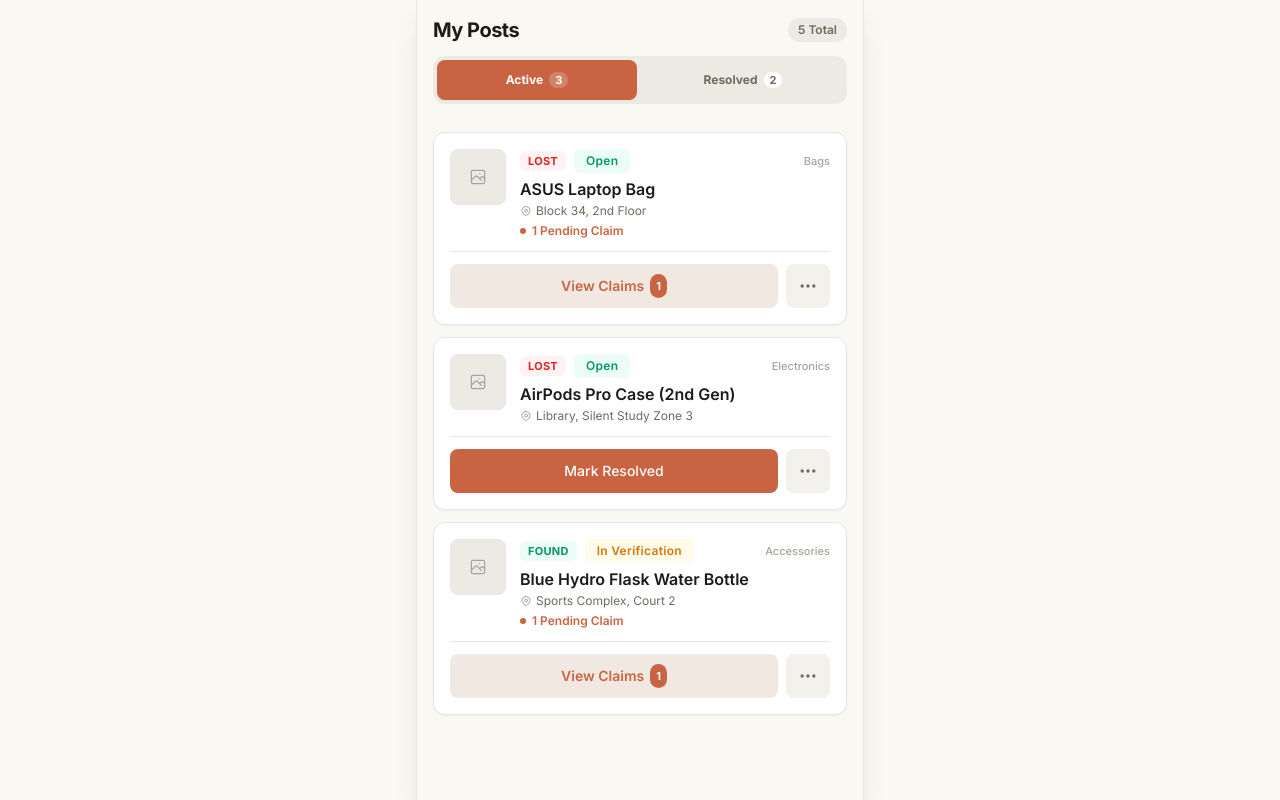
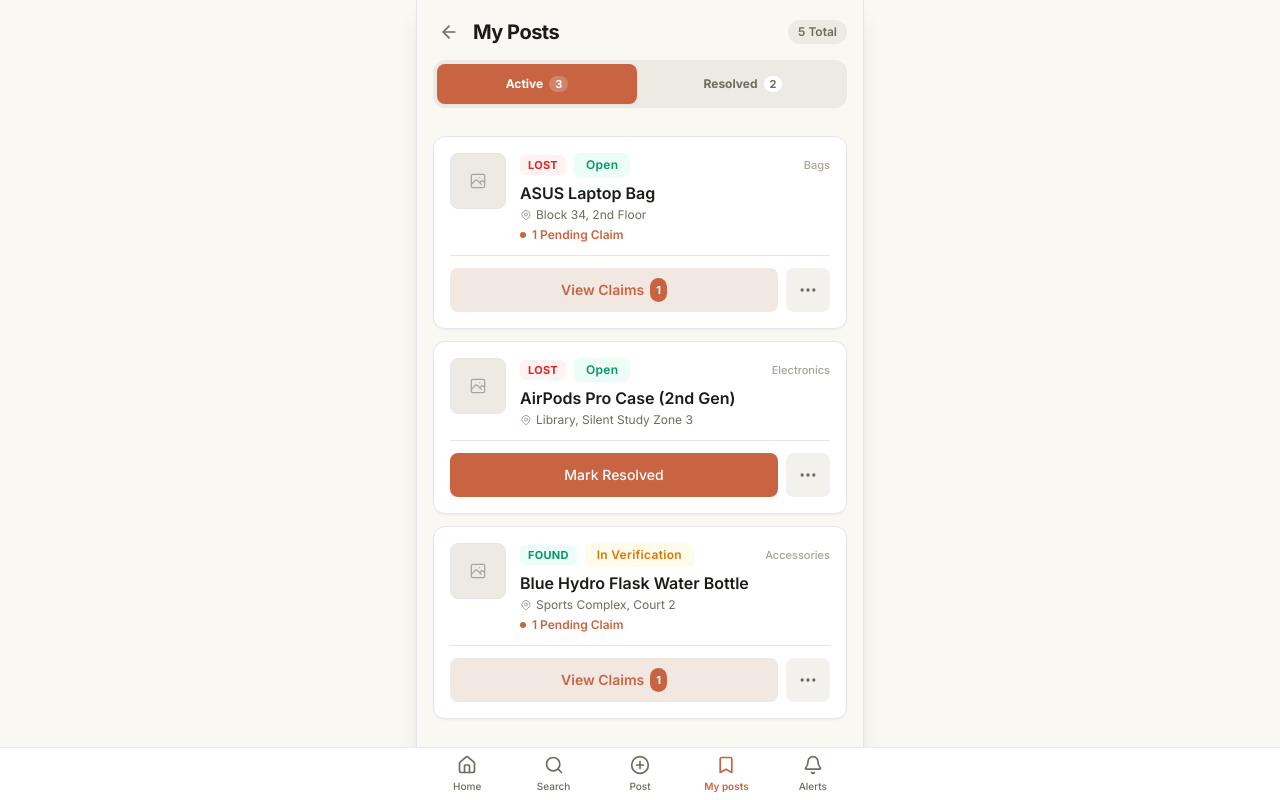
Before and after one commit to prakharsaraswat258-cyber/trail, a Next.js app: page /my-posts in a window 1280 px wide. Built offline with nearby package versions, Linux system fonts and the light colour scheme.

Commit message:
fix: wire My Posts navigation link in BottomNav and add return navigation

```diff
--- a/app/my-posts/page.js
+++ b/app/my-posts/page.js
@@ -1,6 +1,9 @@
 'use client';
 
 import React, { useState, useEffect } from 'react';
+import Link from 'next/link';
+import { ArrowLeft } from 'lucide-react';
+import { BottomNav } from '@/components/browse/BottomNav';
 import PostCard from './components/PostCard';
 import SkeletonCard from './components/SkeletonCard';
 import ConfirmDialog from './components/ConfirmDialog';
@@ -247,9 +250,18 @@ export default function MyPostsPage() {
           }`}
         >
           <div className="flex items-center justify-between gap-3 mb-3">
-            <h1 className="text-xl font-bold text-[#1C1B18] tracking-tight">
-              My Posts
-            </h1>
+            <div className="flex items-center gap-2">
+              <Link
+                href="/browse"
+                aria-label="Back to browse"
+                className="w-8 h-8 rounded-full flex items-center justify-center text-[#6E6B5F] hover:text-[#1C1B18] hover:bg-[#ECEAE2] transition-colors"
+              >
+                <ArrowLeft className="w-5 h-5" />
+              </Link>
+              <h1 className="text-xl font-bold text-[#1C1B18] tracking-tight">
+                My Posts
+              </h1>
+            </div>
             <span className="text-xs font-semibold text-[#6E6B5F] bg-[#ECEAE2] px-2.5 py-1 rounded-full">
               {posts.length} Total
             </span>
@@ -308,7 +320,7 @@ export default function MyPostsPage() {
         </header>
 
         {/* Mobile Posts Feed */}
-        <main className="flex-1 px-4 py-4 space-y-3 pb-[calc(2rem+env(safe-area-inset-bottom,0px))]">
+        <main className="flex-1 px-4 py-4 space-y-3 pb-[calc(5rem+env(safe-area-inset-bottom,0px))]">
           {loading ? (
             <div className="space-y-3">
               <SkeletonCard />
@@ -337,8 +349,11 @@ export default function MyPostsPage() {
                     <path strokeLinecap="round" strokeLinejoin="round" strokeWidth={1.5} d="M9 12l2 2 4-4m6 2a9 9 0 11-18 0 9 9 0 0118 0z" />
                   </svg>
                 </div>
-                <p className="text-xs font-semibold text-[#6E6B5F]">
-                  Resolved posts will appear here.
+                <h2 className="text-base font-bold text-[#1C1B18] mb-1">
+                  No resolved posts
+                </h2>
+                <p className="text-xs text-[#6E6B5F]">
+                  Posts marked as returned or recovered will appear here.
                 </p>
               </div>
             )
@@ -347,6 +362,7 @@ export default function MyPostsPage() {
               <PostCard
                 key={post.post_id}
                 post={post}
+                isBumpEligible={checkBumpEligible(post)}
                 isEditing={editingPostId === post.post_id}
                 onStartEdit={(id) => setEditingPostId(id)}
                 onCancelEdit={() => setEditingPostId(null)}
@@ -396,7 +412,6 @@ export default function MyPostsPage() {
             }
           }}
         />
-
         {/* Delete Confirmation Modal */}
         <ConfirmDialog
           isOpen={Boolean(deletingPost)}
@@ -404,6 +419,9 @@ export default function MyPostsPage() {
           onConfirm={handleConfirmDelete}
           title="Delete this post? This can't be undone."
         />
+
+        {/* Bottom Navigation */}
+        <BottomNav />
       </div>
     </div>
   );
--- a/components/browse/BottomNav.tsx
+++ b/components/browse/BottomNav.tsx
@@ -1,25 +1,33 @@
 'use client';
 
 import React, { useState } from 'react';
+import Link from 'next/link';
+import { usePathname } from 'next/navigation';
 import { Home, Search, PlusCircle, Bookmark, Bell } from 'lucide-react';
 import { PostActionSheet } from '@/components/PostActionSheet';
 
 export function BottomNav() {
   const [isPostSheetOpen, setIsPostSheetOpen] = useState(false);
+  const pathname = usePathname();
+
+  const isHome = pathname === '/' || pathname === '/browse';
+  const isMyPosts = pathname === '/my-posts' || pathname?.startsWith('/my-posts');
 
   return (
     <>
       <nav className="fixed bottom-0 left-0 right-0 z-30 bg-[#FFFFFF] border-t border-[rgba(0,0,0,0.07)] pb-[env(safe-area-inset-bottom,0px)]">
         <div className="max-w-md mx-auto flex items-center justify-around px-2 py-1">
-          {/* Home - Active */}
-          <button
-            type="button"
+          {/* Home */}
+          <Link
+            href="/browse"
             aria-label="Home"
-            className="flex-1 min-w-[44px] min-h-[44px] flex flex-col items-center justify-center gap-1 text-[#C96442]"
+            className={`flex-1 min-w-[44px] min-h-[44px] flex flex-col items-center justify-center gap-1 ${
+              isHome ? 'text-[#C96442]' : 'text-[#6E6B5F] hover:text-[#1C1B18]'
+            }`}
           >
             <Home className="w-5 h-5" />
-            <span className="text-[10px] font-semibold">Home</span>
-          </button>
+            <span className={`text-[10px] ${isHome ? 'font-semibold' : 'font-medium'}`}>Home</span>
+          </Link>
 
           {/* Search - Static */}
           <button
@@ -42,15 +50,17 @@ export function BottomNav() {
             <span className="text-[10px] font-medium">Post</span>
           </button>
 
-          {/* My Posts - Static */}
-          <button
-            type="button"
+          {/* My Posts */}
+          <Link
+            href="/my-posts"
             aria-label="My posts"
-            className="flex-1 min-w-[44px] min-h-[44px] flex flex-col items-center justify-center gap-1 text-[#6E6B5F] hover:text-[#1C1B18]"
+            className={`flex-1 min-w-[44px] min-h-[44px] flex flex-col items-center justify-center gap-1 ${
+              isMyPosts ? 'text-[#C96442]' : 'text-[#6E6B5F] hover:text-[#1C1B18]'
+            }`}
           >
             <Bookmark className="w-5 h-5" />
-            <span className="text-[10px] font-medium">My posts</span>
-          </button>
+            <span className={`text-[10px] ${isMyPosts ? 'font-semibold' : 'font-medium'}`}>My posts</span>
+          </Link>
 
           {/* Notifications - Static */}
           <button
```
